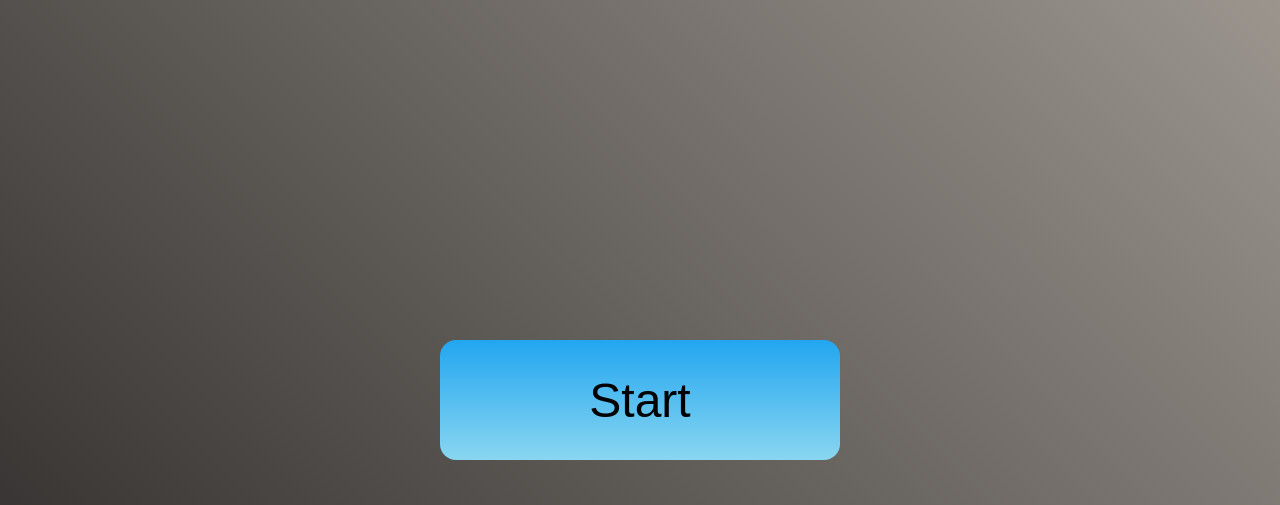
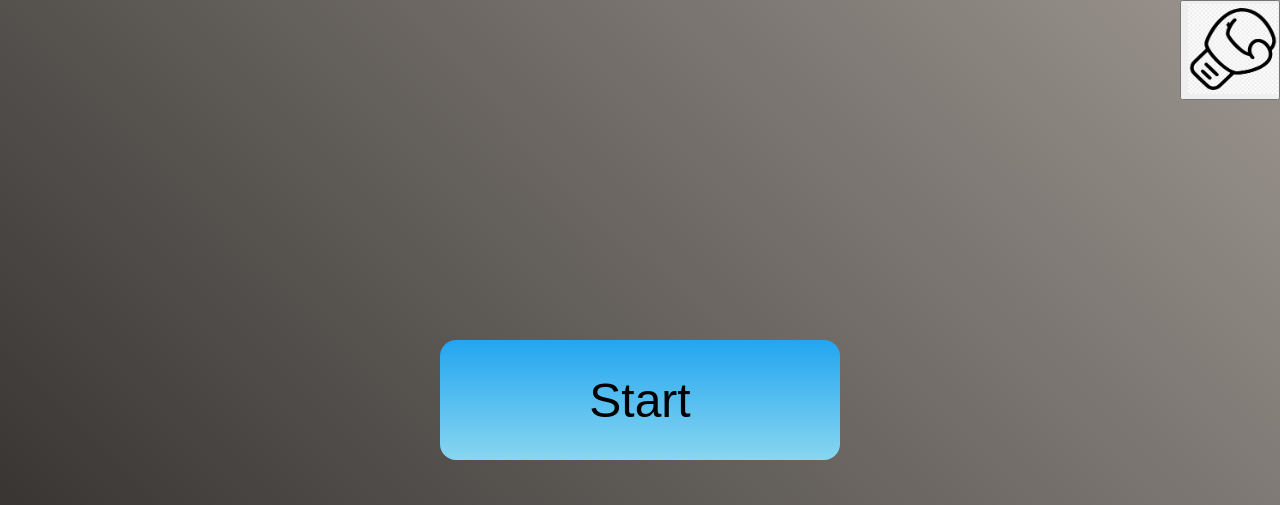
Before and after one commit to ggboots/BoxingTimer, a plain HTML site: page index.html in a window 1280 px wide. Shown: the top 505 px of the page. Drawn offline with nearby package versions, Linux system fonts and the light colour scheme.

Commit message:
Afternoon Session

```diff
--- a/app.js
+++ b/app.js
@@ -2,7 +2,7 @@ var timeMinutes = 3;
 var timeSeconds = 0;
 var main = document.getElementById("main");
 var child = main.getElementsByTagName("div");
-var switchToRandom = 2;
+var switchStyle = 2;
 var switchUnitOfTime = true;
 var selectDeSelectMinutes = true;
 var selectDeSelectSeconds = true;
@@ -64,6 +64,14 @@ function start(){
     });
     timerElement5.innerHTML = "^";
     timerElement6.innerHTML = "^";
+
+    var modeSwitch = document.createElement("button");
+    modeSwitch.setAttribute("id", "modeSwitch");
+    var boxingIcon = document.createElement("img");
+    boxingIcon.src = '/img/boxingIcon.jpg';
+    modeSwitch.appendChild(boxingIcon)
+    document.getElementById("main").appendChild(modeSwitch);
+
     document.getElementById("timeSelection").appendChild(timerElement1);
     document.getElementById("timeSelection").appendChild(timerElement2);
     document.getElementById("timeSelection").appendChild(timerElement3);
@@ -104,6 +112,10 @@ function start(){
             timerElement1.innerHTML = timeMinutes;
 
     });
+
+    modeSwitch.addEventListener("click", function(){
+        //switchMode
+    })
 
     button.addEventListener("click", button => {
     document.getElementById("playButton").remove();
--- a/style.css
+++ b/style.css
@@ -90,7 +90,11 @@ body{
     position:fixed;
     height:100px;
     width:100px;
-
+    right:0;
+}
+#modeSwitch > img{
+    height:90px;
+    width:90px;
 }
 
 .timerElement{
```
Also changed, not shown: img/boxingIcon.jpg (added).
